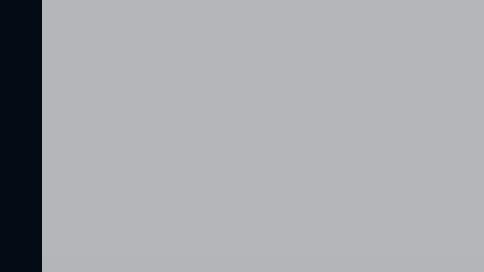
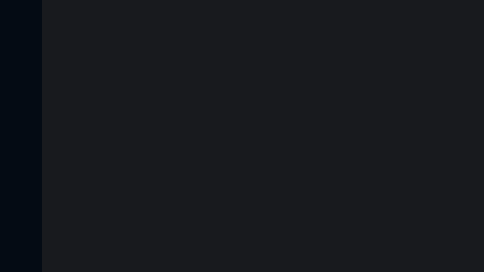
Before and after one commit to JoScripty/Project-Elective-2, a plain HTML site: page index.html in a window 1280 px wide. Shown: the top 272 px of the page, 258-742 px from the left. Drawn offline with nearby package versions, Linux system fonts and the light colour scheme.

Commit message:
Update style.css

```diff
--- a/css/style.css
+++ b/css/style.css
@@ -1,10 +1,12 @@
-/**
-* Template Name: iPortfolio
-* Updated: Nov 17 2023 with Bootstrap v5.3.2
-* Template URL: https://bootstrapmade.com/iportfolio-bootstrap-portfolio-websites-template/
-* Author: BootstrapMade.com
-* License: https://bootstrapmade.com/license/
-*/
+.preload{
+  position: fixed;
+  height: 100vh;
+  width: 100%;
+  display: flex;
+  align-items: center;
+  justify-content: center;
+  background-color: #212121;
+}
 
 /*--------------------------------------------------------------
 # General
```
